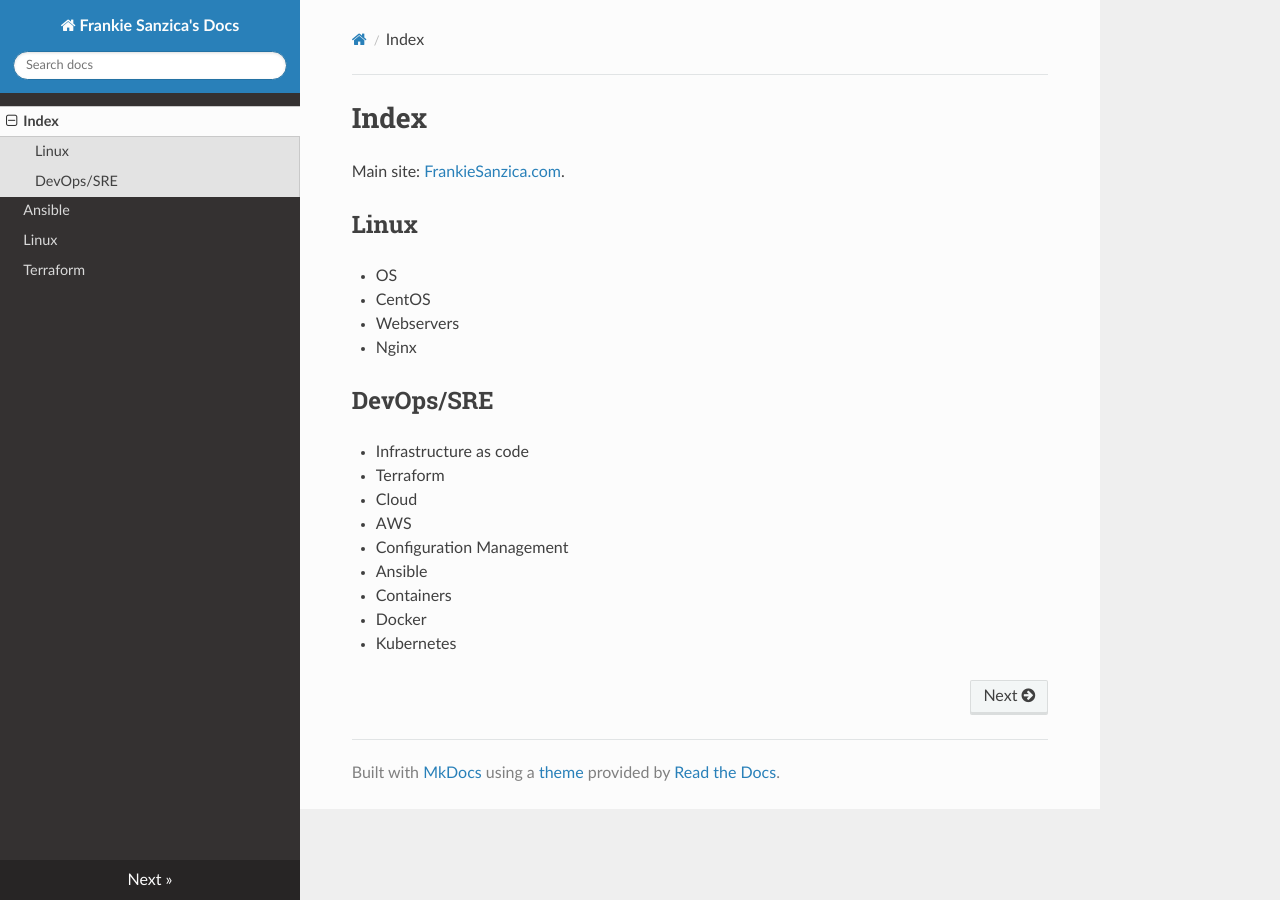
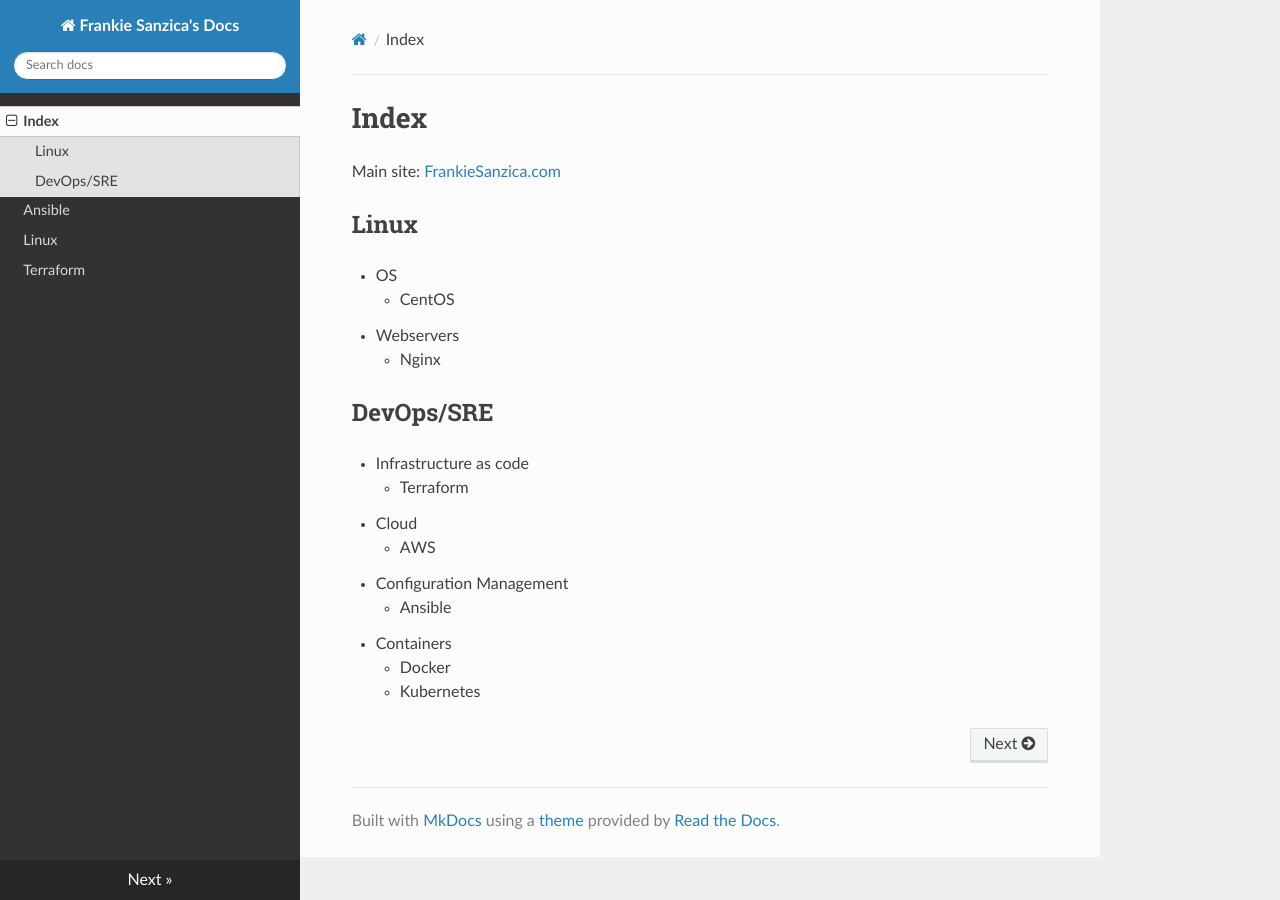
Before and after one commit to FrankieSanzica/docs.frankiesanzica.com, an MkDocs documentation site: the page built from docs/index.md, in a window 1280 px wide. Built offline with MkDocs 1.6.1, drawn with Linux system fonts in a browser that asks for light colours; nearby versions of some CDN libraries.

Commit message:
markdown nested lists

```diff
--- a/docs/index.md
+++ b/docs/index.md
@@ -1,22 +1,22 @@
 # Index
 
-Main site: [FrankieSanzica.com](https://frankiesanzica.com).
+Main site: [FrankieSanzica.com](https://frankiesanzica.com)
 
 ## Linux
 
 * OS
-  * CentOS
+    * CentOS
 * Webservers
-  * Nginx
+    * Nginx
 
 ## DevOps/SRE
 
 * Infrastructure as code
-  * Terraform
+    * Terraform
 * Cloud
-  * AWS
+    * AWS
 * Configuration Management
-  * Ansible
+    * Ansible
 * Containers
-  * Docker
-  * Kubernetes
+    * Docker
+    * Kubernetes
```
Also changed, not shown: 1 other file.
